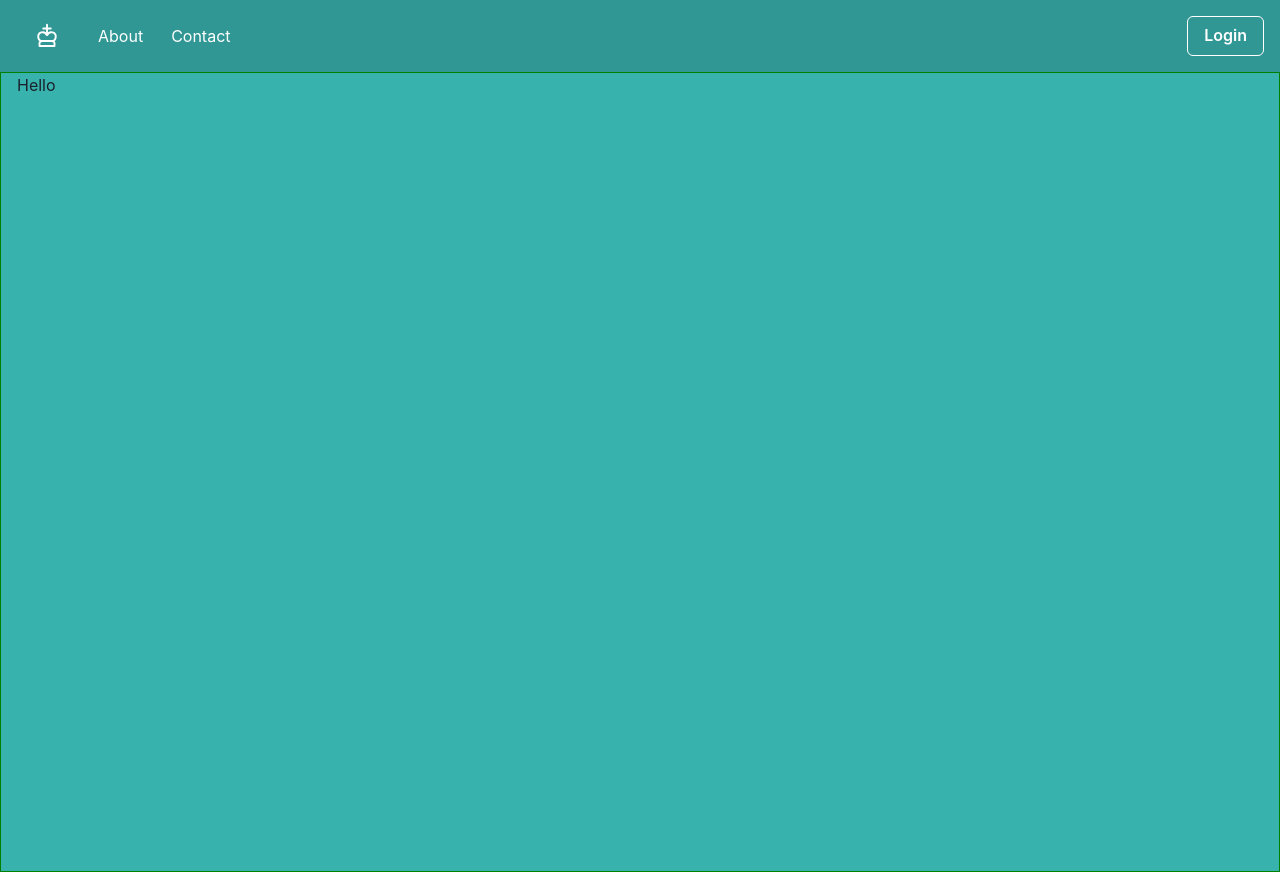
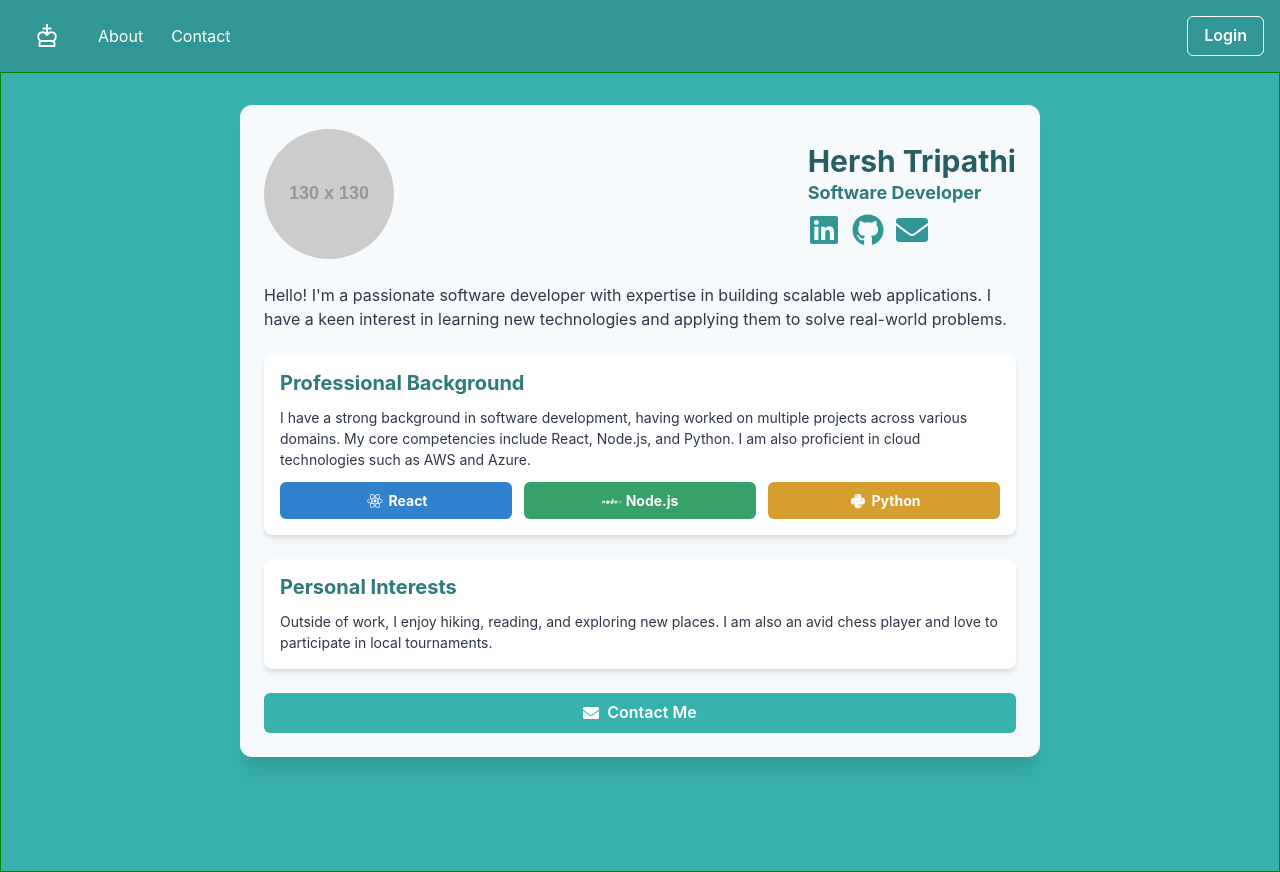
Before and after one commit to htripathi12/chess-nexus, a React (Create React App) app: page /about in a window 1280 px wide. Built offline with nearby package versions, Linux system fonts and the light colour scheme.

Commit message:
initial about page + dependency updates

```diff
--- a/package.json
+++ b/package.json
@@ -22,6 +22,7 @@
     "react": "^18.2.0",
     "react-chessboard": "^4.6.0",
     "react-dom": "^18.2.0",
+    "react-icons": "^5.2.1",
     "react-router-dom": "^6.21.3",
     "react-scripts": "5.0.1",
     "stockfish": "^16.0.0",
@@ -59,6 +60,6 @@
     "babel-loader": "^9.1.3",
     "npm-run-all": "^4.1.5",
     "ts-loader": "^9.5.1",
-    "typescript": "^5.5.3"
+    "typescript": "^4.9.5"
   }
 }
--- a/src/pages/About.js
+++ b/src/pages/About.js
@@ -1,10 +1,144 @@
 import React from 'react';
+import { Box, Heading, Text, VStack, Image, Button, Flex, Icon, SimpleGrid } from '@chakra-ui/react';
+import { motion } from 'framer-motion';
+import { FaLinkedin, FaGithub, FaEnvelope } from 'react-icons/fa';
+import { DiReact, DiNodejs, DiPython } from 'react-icons/di';
+
+const MotionBox = motion(Box);
+const MotionFlex = motion(Flex);
 
 function About() {
+    const skills = [
+        { name: 'React', icon: DiReact, color: 'blue.500' },
+        { name: 'Node.js', icon: DiNodejs, color: 'green.500' },
+        { name: 'Python', icon: DiPython, color: 'yellow.500' },
+    ];
+
     return (
-        <div>
-            Hello
-        </div>
+        <MotionBox
+            bg="gray.50"
+            p={[4, 6]}
+            borderRadius="xl"
+            boxShadow="xl"
+            maxW="800px"
+            mx="auto"
+            mt={8}
+            initial={{ opacity: 0, y: 20 }}
+            animate={{ opacity: 1, y: 0 }}
+            transition={{ duration: 0.5 }}
+        >
+            <VStack spacing={6} align="stretch">
+                <Flex direction={['column', 'row']} align="center" justify="space-between">
+                    <MotionBox
+                        initial={{ scale: 0.8, opacity: 0 }}
+                        animate={{ scale: 1, opacity: 1 }}
+                        transition={{ duration: 0.5 }}
+                    >
+                        <Image
+                            src="https://via.placeholder.com/130"
+                            alt="Profile Picture"
+                            borderRadius="full"
+                            boxSize="130px"
+                            objectFit="cover"
+                        />
+                    </MotionBox>
+                    <Box ml={[0, 6]} mt={[4, 0]}>
+                        <Heading as="h1" size="lg" color="teal.700">
+                            Hersh Tripathi
+                        </Heading>
+                        <Text fontSize="lg" color="teal.600" fontWeight="bold">
+                            Software Developer
+                        </Text>
+                        <Flex mt={2}>
+                          {[FaLinkedin, FaGithub, FaEnvelope].map((SocialIcon, index) => (
+                            <Icon
+                              as={SocialIcon}
+                              key={index}
+                              boxSize={8}
+                              color="teal.500"
+                              mr={3}
+                              cursor="pointer"
+                              _hover={{ color: 'teal.700', transform: 'scale(1.2)' }}
+                              transition="transform 0.2s ease-in-out"
+                            />
+                          ))}
+                        </Flex>
+                    </Box>
+                </Flex>
+
+                <Text fontSize="md" color="gray.700">
+                    Hello! I'm a passionate software developer with expertise in building scalable web applications.
+                    I have a keen interest in learning new technologies and applying them to solve real-world problems.
+                </Text>
+
+                <MotionBox
+                    bg="white"
+                    p={4}
+                    borderRadius="lg"
+                    boxShadow="md"
+                    initial={{ y: 20, opacity: 0 }}
+                    animate={{ y: 0, opacity: 1 }}
+                    transition={{ duration: 0.5, delay: 0.2 }}
+                >
+                    <Heading as="h2" size="md" color="teal.600" mb={3}>
+                        Professional Background
+                    </Heading>
+                    <Text fontSize="sm" color="gray.700" mb={3}>
+                        I have a strong background in software development, having worked on multiple projects across various domains.
+                        My core competencies include React, Node.js, and Python. I am also proficient in cloud technologies such as AWS and Azure.
+                    </Text>
+                    <SimpleGrid columns={3} spacing={3}>
+                        {skills.map((skill, index) => (
+                            <MotionFlex
+                                key={index}
+                                align="center"
+                                justify="center"
+                                bg={skill.color}
+                                color="white"
+                                p={2}
+                                borderRadius="md"
+                                initial={{ opacity: 0, x: -20 }}
+                                animate={{ opacity: 1, x: 0 }}
+                                transition={{ duration: 0.3, delay: 0.5 + index * 0.1 }}
+                            >
+                                <Icon as={skill.icon} boxSize={5} mr={1} />
+                                <Text fontSize="sm" fontWeight="bold">{skill.name}</Text>
+                            </MotionFlex>
+                        ))}
+                    </SimpleGrid>
+                </MotionBox>
+
+                <MotionBox
+                    bg="white"
+                    p={4}
+                    borderRadius="lg"
+                    boxShadow="md"
+                    initial={{ y: 20, opacity: 0 }}
+                    animate={{ y: 0, opacity: 1 }}
+                    transition={{ duration: 0.5, delay: 0.4 }}
+                >
+                    <Heading as="h2" size="md" color="teal.600" mb={3}>
+                        Personal Interests
+                    </Heading>
+                    <Text fontSize="sm" color="gray.700">
+                        Outside of work, I enjoy hiking, reading, and exploring new places. I am also an avid chess player and love to participate in local tournaments.
+                    </Text>
+                </MotionBox>
+
+                <Button
+                    as={motion.button}
+                    whileHover={{ scale: 1.05 }}
+                    whileTap={{ scale: 0.95 }}
+                    bg="teal.400"
+                    color="white"
+                    _hover={{ bg: "teal.500" }}
+                    size="md"
+                    leftIcon={<FaEnvelope />}
+                >
+                    Contact Me
+                </Button>
+            </VStack>
+        </MotionBox>
     );
 }
 
--- a/src/pages/Puzzles.js
+++ b/src/pages/Puzzles.js
@@ -75,6 +75,7 @@ function Puzzles() {
             console.log('Correct');
             const nextMove = moves[moveIndex + 1];
             setPuzzleCompleted(true);
+            setIncorrectMove(false);
             if (nextMove) {
                 setTimeout(() => {
                     setPuzzleCompleted(false);
@@ -119,10 +120,12 @@ function Puzzles() {
                 backgroundColor: 'rgba(0, 0, 0, 0.5)',
                 display: 'flex',
                 justifyContent: 'center',
+                flexDirection: 'column',
                 alignItems: 'center',
                 zIndex: 10
               }}>
-                <Spinner size="xl" color="white" />
+                    <Spinner size="xl" style={{ width: '100px', height: '100px', color: 'white' }} speed=".35s" thickness='10px'/>
+                    <div style={{ color: 'white', fontSize: '24px' }}>Loading Puzzles</div>
               </div>
             )}
             <div style={{ position: 'absolute', top: '10px', left: '10px' }}>
```
Also changed, not shown: src/server.js (+0 -8 lines), 1 other file (tests, documents, lock files or other folders).
